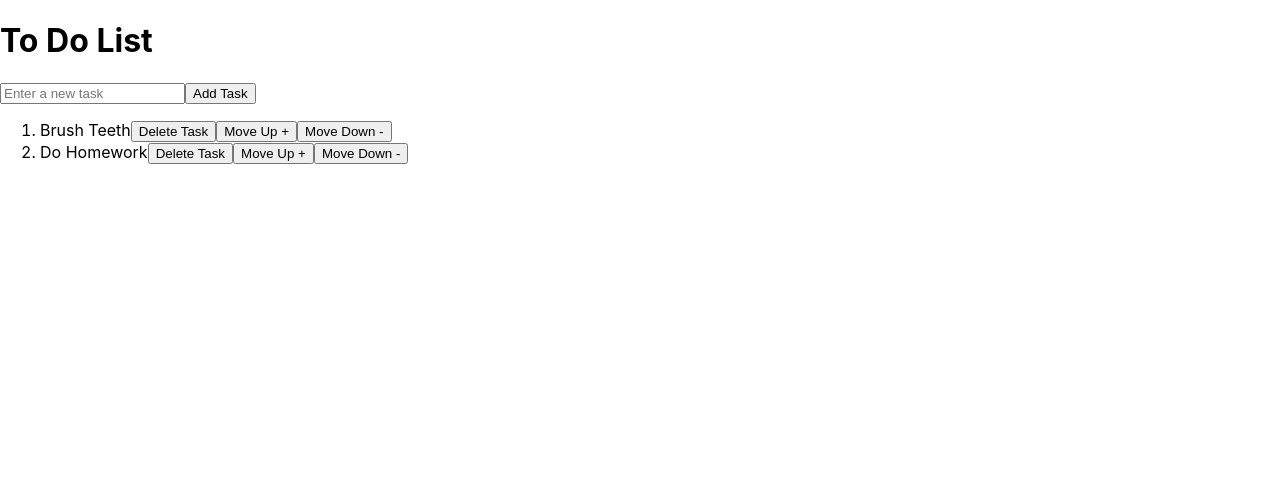
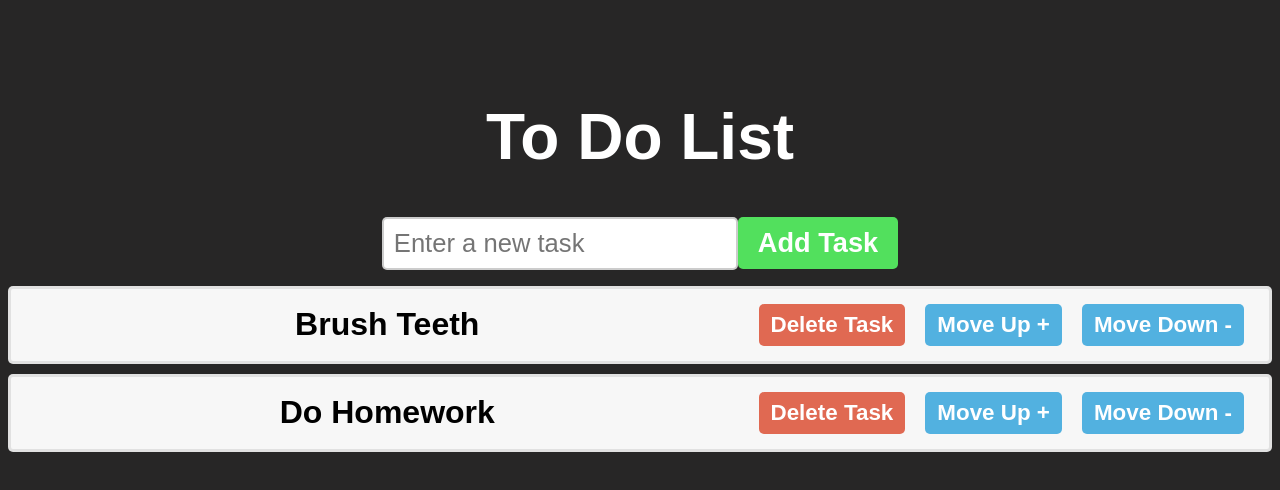
Before and after one commit to Eran-Meir/ToDoList, a React (Create React App) app: page / in a window 1280 px wide. Shown: the top 490 px of the page. Built offline with nearby package versions, Linux system fonts and the light colour scheme.

Commit message:
Added CSS Styling

```diff
--- a/src/index.css
+++ b/src/index.css
@@ -1,13 +1,94 @@
 body {
-  margin: 0;
-  font-family: -apple-system, BlinkMacSystemFont, 'Segoe UI', 'Roboto', 'Oxygen',
-    'Ubuntu', 'Cantarell', 'Fira Sans', 'Droid Sans', 'Helvetica Neue',
-    sans-serif;
-  -webkit-font-smoothing: antialiased;
-  -moz-osx-font-smoothing: grayscale;
+    background-color: hsl(0, 1%, 15%);
+}
+.to-do-list {
+    font-family: sans-serif, Arial;
+    text-align: center;
+    margin-top: 100px
 }
 
-code {
-  font-family: source-code-pro, Menlo, Monaco, Consolas, 'Courier New',
-    monospace;
+h1 {
+    font-size: 4rem;
+    color: white;
 }
+
+button {
+    font-size: 1.7rem;
+    font-weight: bold;
+    padding: 10px 20px;
+    color: white;
+    border: none;
+    border-radius: 5px;
+    cursor: pointer;
+    transition: background-color 0.5s ease;
+}
+
+.add-button {
+    background-color: hsl(125, 70%, 60%);
+}
+
+.add-button:hover {
+    background-color: hsl(125, 70%, 40%);
+}
+
+.delete-button {
+    background-color: hsl(10, 70%, 60%);
+}
+
+.delete-button:hover {
+    background-color: hsl(10, 70%, 40%);
+}
+
+.move-up-button {
+    background-color: hsl(200, 70%, 60%);
+}
+
+.move-up-button:hover {
+    background-color: hsl(200, 70%, 40%);
+}
+
+.move-down-button {
+    background-color: hsl(200, 70%, 60%);
+}
+
+.move-down-button:hover {
+    background-color: hsl(200, 70%, 40%);
+}
+
+input[type="text"] {
+    font-size: 1.6rem;
+    padding: 10px;
+    border: 2px solid hsla(0, 0%, 60%, 0.5);
+    border-radius: 5px;
+    color: hsla(0, 0%, 0%, 0.5);
+    transition: background-color 0.5s ease;
+}
+
+input[type="text"]:hover {
+    border: 2px solid hsla(0, 0%, 30%, 0.5);
+}
+
+ol {
+    padding: 0;
+}
+
+li {
+    font-size: 2rem;
+    font-weight: bold;
+    padding: 15px;
+    background-color: hsl(0, 0%, 97%);
+    margin-bottom: 10px;
+    border: 3px solid hsla(0, 0%, 85%, 0.7);
+    border-radius: 5px;
+    display: flex;
+    align-items: center;
+}
+.tasks-text {
+    flex: 1;
+}
+.delete-button, .move-up-button, .move-down-button {
+    padding: 8px 12px;
+    font-size: 1.4rem;
+    margin-left: 10px;
+    margin-right: 10px;
+}
```
